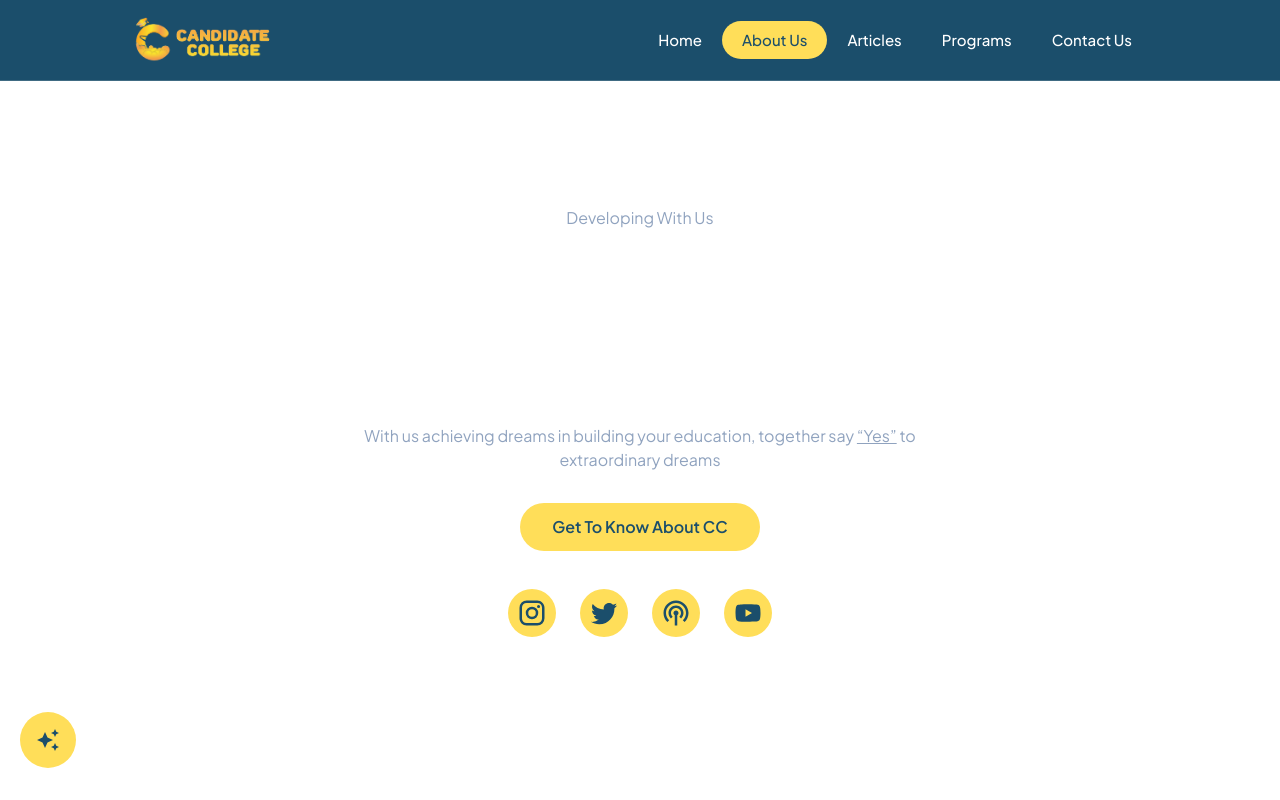
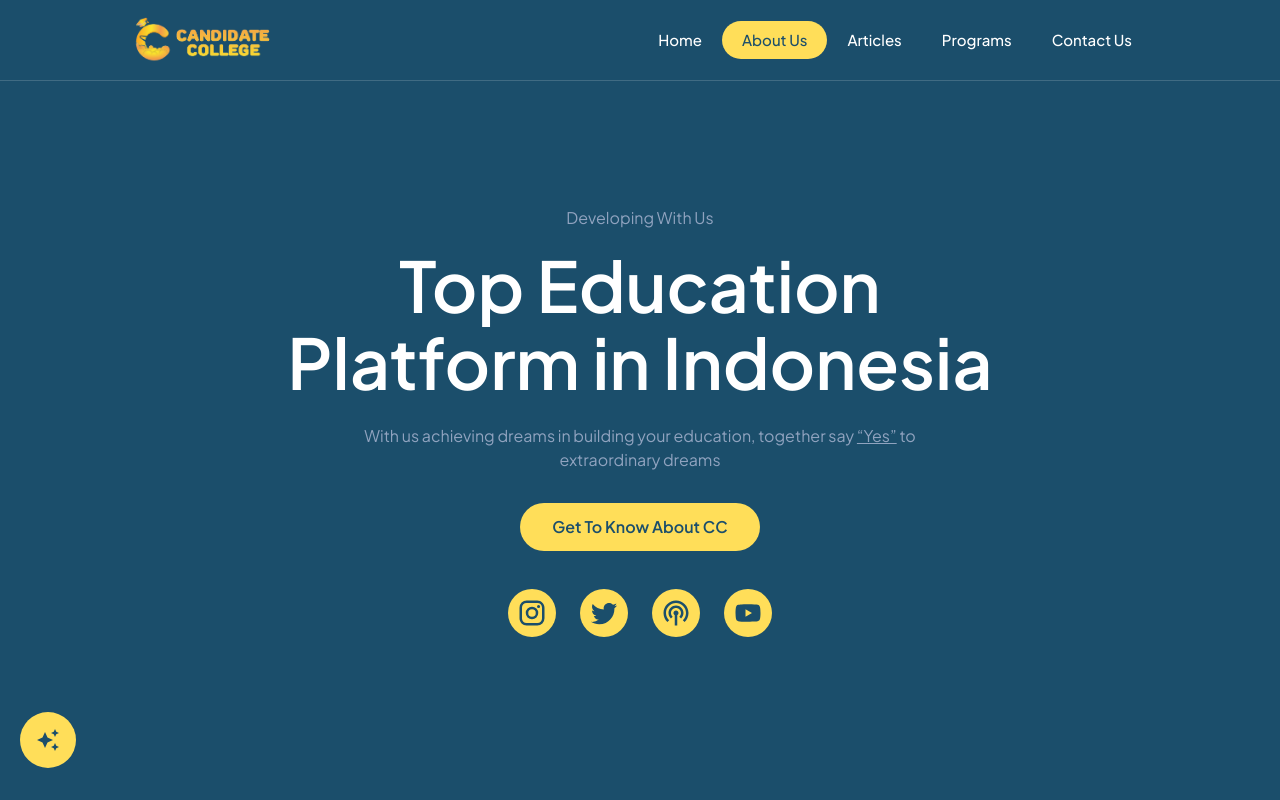
Before and after one commit to candidatecollege/candidate-college, a Next.js app: page /about in a window 1280 px wide. Shown: the top 800 px of the page. Built offline with nearby package versions, Linux system fonts and the light colour scheme.

Commit message:
fix about

```diff
--- a/src/app/about/page.tsx
+++ b/src/app/about/page.tsx
@@ -57,12 +57,12 @@ const About = () => {
   ];
 
   return (
-    <main className="bg-white h-full">
+    <main className="bg-primary h-full">
       {/* Navbar */}
       <Navbar active="About Us" isDetail={false} />
 
       {/* Hero */}
-      <section className="flex flex-col w-full h-full lg:pt-[90px] md:pt-[165px] pt-[155px] px-5 py-12 md:max-w-6xl md:mx-auto justify-center md:items-center relative lg:h-screen">
+      <section className="flex flex-col w-full h-full lg:pt-[90px] md:pt-[165px] pt-[155px] px-5 py-12 md:max-w-6xl md:mx-auto justify-center md:items-center relative lg:h-screen bg-primary">
         <p className="text-gray text-sm md:text-center lg:text-base md:w-[40%]">
           Developing With Us
         </p>
@@ -308,7 +308,7 @@ const About = () => {
 
       {/* Testimonials */}
       <section className="w-full h-full bg-white pt-[100px] pb-40">
-        <h3 className="text-[#90A3BF] md:px-[70px] px-5 xl:text-base text-sm font-normal text-center">
+        <h3 className="text-[#90A3BF] md:px-[70px] xl:text-base text-sm font-normal text-center">
           Testimonials
         </h3>
         <h2 className="text-primary md:px-[70px] px-5 xl:text-[40px] text-[36px] font-semibold text-center pt-[10px]">
@@ -323,7 +323,7 @@ const About = () => {
 
         <div className="mt-[105px] w-full">
           <Swiper
-            slidesPerView={"auto"}
+            slidesPerView={'auto'}
             spaceBetween={55}
             centeredSlides={true}
             grabCursor={true}
```
